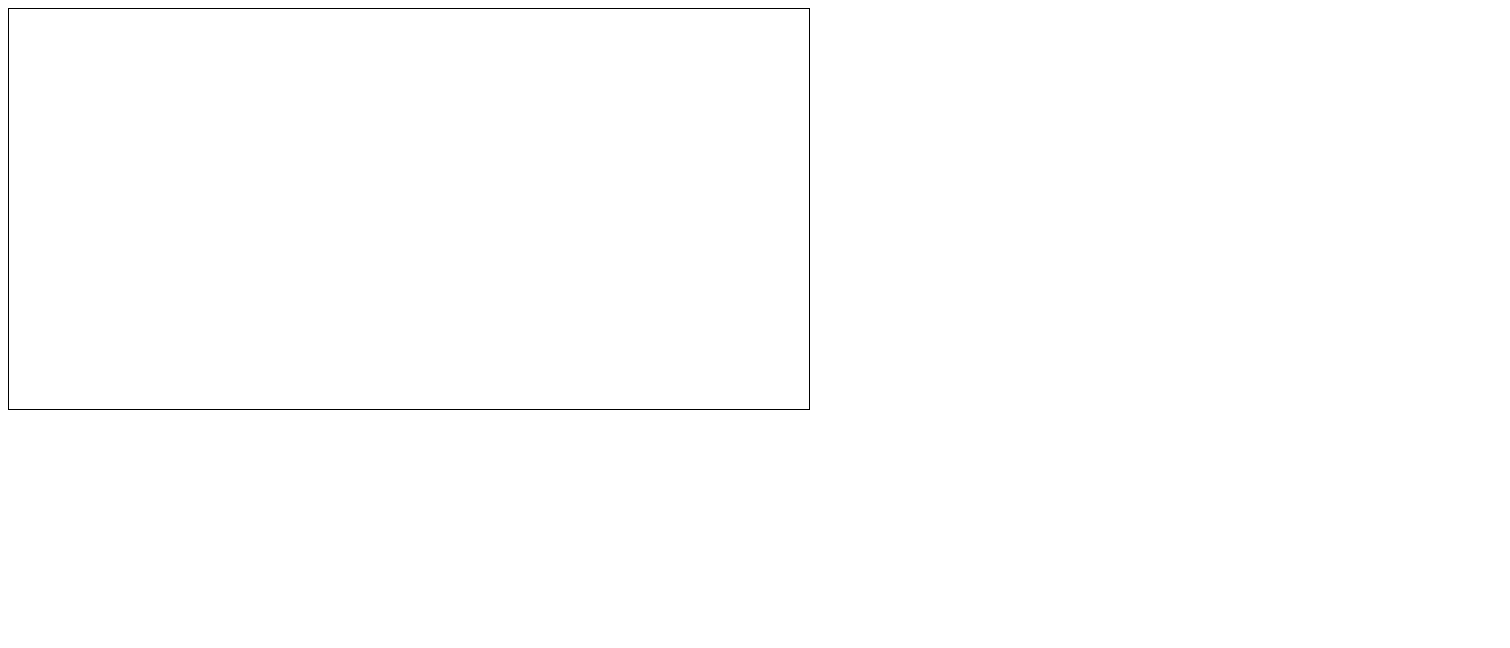
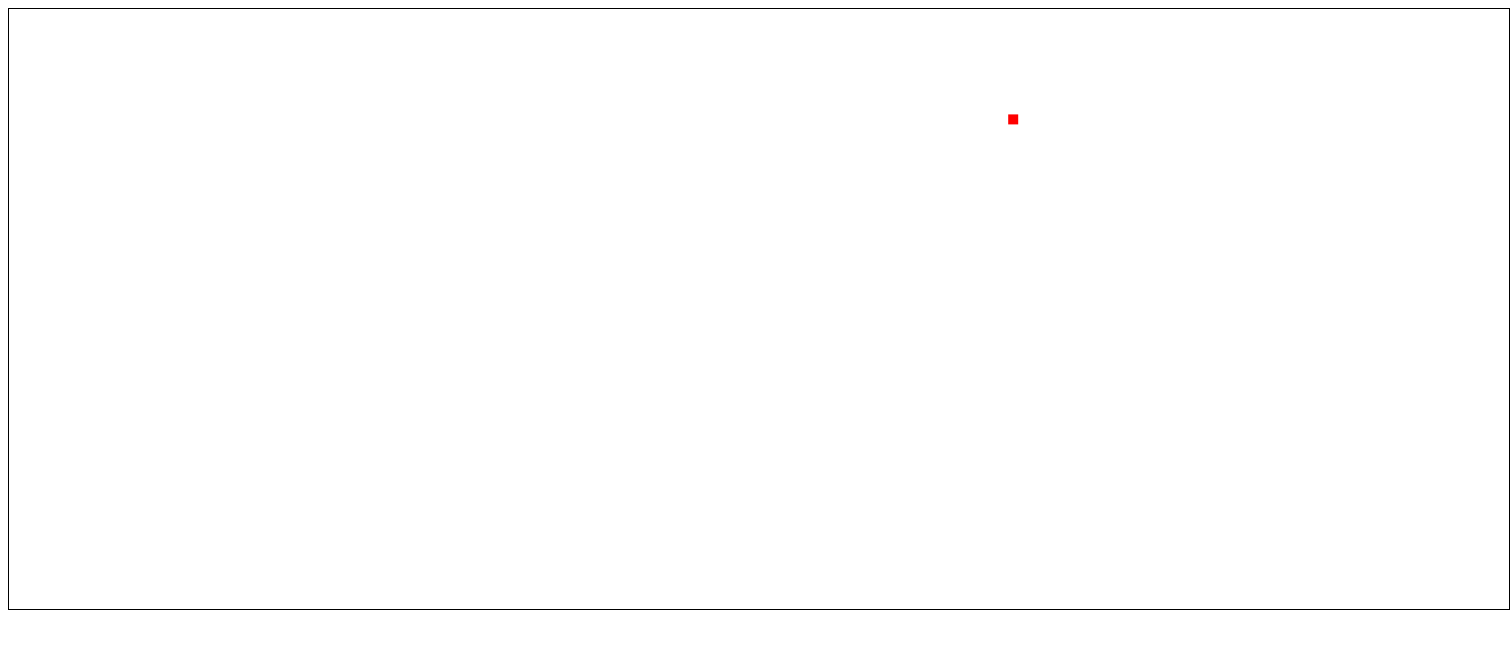
Before and after one commit to jackbb147/classicalTrajectories, a plain HTML site: page index.html in a window 1280 px wide. Shown: the whole page, 1510 px wide, since content can reach past the window. Drawn offline with Linux system fonts and the light colour scheme.

Commit message:
MVC pattern basically works now. the whole thing fits together and works

```diff
--- /dev/null
+++ b/Controller.mjs
@@ -0,0 +1,16 @@
+
+import {World, Particle} from "./Model.mjs"
+import {View} from "./View.mjs";
+
+const DELTA_T = 0.1;
+const v = new View(document.getElementById("canvas"));
+var w  = new World();
+
+w.addParticle(new Particle(undefined, [80, 100]));
+w.addParticle(new Particle([0, 100],[0,20]));
+
+let id = setInterval(()=> {
+    w.timeEvolve();
+    v.render(w);
+    console.log("i'm being called.")
+}, DELTA_T);
--- a/View.mjs
+++ b/View.mjs
@@ -1,56 +1,103 @@
-import {_2DTrajectorySolver} from "./library.js";
-const DELTA_T = .01;
-var canvas = document.getElementById("canvas");
-console.log(canvas)
+
+class View{
+
+    #canvas;
+    #ctx;
+    #particleDefaultSize; //[width, height]
+    //canvasEl: obtained through document.getElement
+    constructor(canvasEl){
+        this.#canvas = canvasEl;
+        this.#ctx = this.#canvas.getContext("2d");
+        this.#ctx.translate(0, this.#canvas.height);
+        this.#ctx.scale(1,-1);
+        this.#particleDefaultSize = [10,10];
+    }
+
+    /**
+     *
+     * @param world: World class
+     */
+    render(world){
+        const ctx = this.#ctx;
+        ctx.clearRect(0,0, canvas.width, canvas.height);
+        ctx.fillStyle = "#FF0000";
+        const particles = world.getParticles();
+        const size = this.#particleDefaultSize;
+        particles.forEach(particle => {
+            const position = particle.getPosition();
+            ctx.fillRect(
+                position[0],
+                position[1],
+                size[0],
+                size[1]
+            )
+        })
+    }
 
 
-var ctx = canvas.getContext("2d");
+}
 
-//reset origin so that it's on bottom left
-ctx.translate(0, canvas.height);
-ctx.scale(1, -1);
-
-
-//drawing
-ctx.fillStyle = "#FF0000";
-// ctx.fillRect(0, 0, 10, 10);
-
-// ctx.clearRect(0,0, canvas.width, canvas.height)
-// ctx.fillRect(100, 0, 10, 10);
+export {View};
 
 
 
-var updateFrame = (()=>{
-    var trajectory = _2DTrajectorySolver(
-        [90,90],
-        [0,0],
-        0,
-        10,
-        DELTA_T,
-        -9.8
-    )
-    var i_x=0; // unaccelerated
-    var i_y=1; // accelerated
-    var x = 0;
-    var y = 0;
 
-    return ()=>{
-        console.log(trajectory.unaccelerated[i_x]);
-        console.log(trajectory.accelated[i_y]);
-        ctx.clearRect(0,0, canvas.width, canvas.height);
-        // ctx.fillRect(
-        //         //     trajectory.unaccelerated[i_x],
-        //         //     trajectory.accelated[i_y],
-        //         //     5,
-        //         //     5
-        //         // );
-        ctx.fillRect(trajectory.unaccelerated[i_x], trajectory.accelated[i_y], 10, 10);
-        x+=10;
-        y+=10;
-        i_x++;
-        i_y++;
-        console.log("I'm being called!");
-    };
-})();
 
-let id = setInterval(updateFrame, DELTA_T);
+
+
+// import {_2DTrajectorySolver} from "./library.js";
+// const DELTA_T = .01;
+// var canvas = document.getElementById("canvas");
+// console.log(canvas)
+//
+//
+// var ctx = canvas.getContext("2d");
+//
+// //reset origin so that it's on bottom left
+// ctx.translate(0, canvas.height);
+// ctx.scale(1, -1);
+//
+//
+// //drawing
+// ctx.fillStyle = "#FF0000";
+// // ctx.fillRect(0, 0, 10, 10);
+//
+// // ctx.clearRect(0,0, canvas.width, canvas.height)
+// // ctx.fillRect(100, 0, 10, 10);
+//
+//
+//
+// var updateFrame = (()=>{
+//     var trajectory = _2DTrajectorySolver(
+//         [90,90],
+//         [0,0],
+//         0,
+//         10,
+//         DELTA_T,
+//         -9.8
+//     )
+//     var i_x=0; // unaccelerated
+//     var i_y=1; // accelerated
+//     var x = 0;
+//     var y = 0;
+//
+//     return ()=>{
+//         console.log(trajectory.unaccelerated[i_x]);
+//         console.log(trajectory.accelated[i_y]);
+//         ctx.clearRect(0,0, canvas.width, canvas.height);
+//         // ctx.fillRect(
+//         //         //     trajectory.unaccelerated[i_x],
+//         //         //     trajectory.accelated[i_y],
+//         //         //     5,
+//         //         //     5
+//         //         // );
+//         ctx.fillRect(trajectory.unaccelerated[i_x], trajectory.accelated[i_y], 10, 10);
+//         x+=10;
+//         y+=10;
+//         i_x++;
+//         i_y++;
+//         console.log("I'm being called!");
+//     };
+// })();
+//
+// let id = setInterval(updateFrame, DELTA_T);
--- a/index.html
+++ b/index.html
@@ -5,8 +5,8 @@
     <title>Title</title>
 </head>
 <body>
-<canvas id="canvas" width="800" height="400" style="border:1px solid #000000;"></canvas>
-<script type="module" src="View.mjs"></script>
+<canvas id="canvas" width="1500" height="600" style="border:1px solid #000000;"></canvas>
+<script type="module" src="Controller.mjs"></script>
 </body>
 
 </html>
```
Also changed, not shown: Controller.js (deleted, +0 -19 lines).
